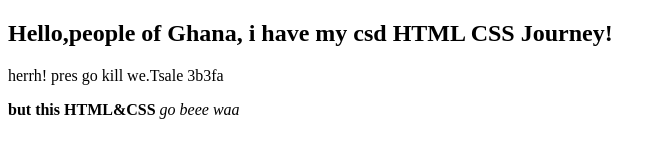
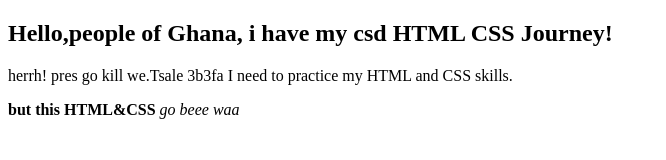
Before and after one commit to Amfo-Harry/HTML, a plain HTML site: page index.html in a window 1280 px wide. Shown: the whole page, without its empty margins (0-666 px from the left). Drawn offline with Linux system fonts and the light colour scheme.

Commit message:
paragraph added

```diff
--- a/index.html
+++ b/index.html
@@ -6,14 +6,13 @@
     <meta name="viewport" content="width=device-width, initial-scale=1.0">
     <title>Hazy Web Page</title>
 </head>
-<P>
+
     <h2>  Hello,people of Ghana, i have my csd HTML CSS Journey!
 
     </h2>
 
-    <p>herrh! pres go kill we.Tsale 3b3fa
+    <p>herrh! pres go kill we.Tsale 3b3fa I need to practice my HTML and CSS skills.
     </p>
     <strong>but this HTML&CSS </strong><em>go beee waa</em>
-    </P>
 </body>
 </html>
```
